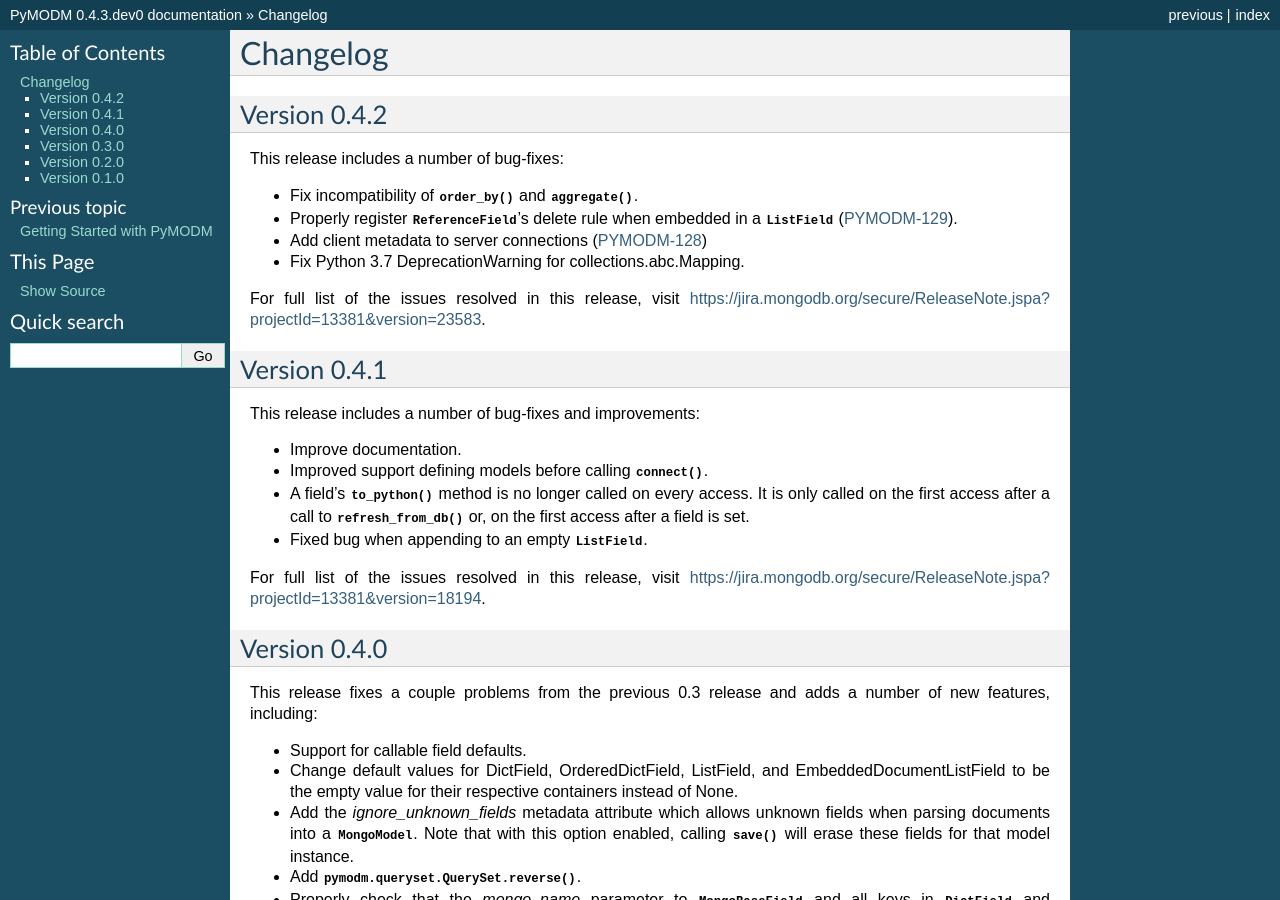
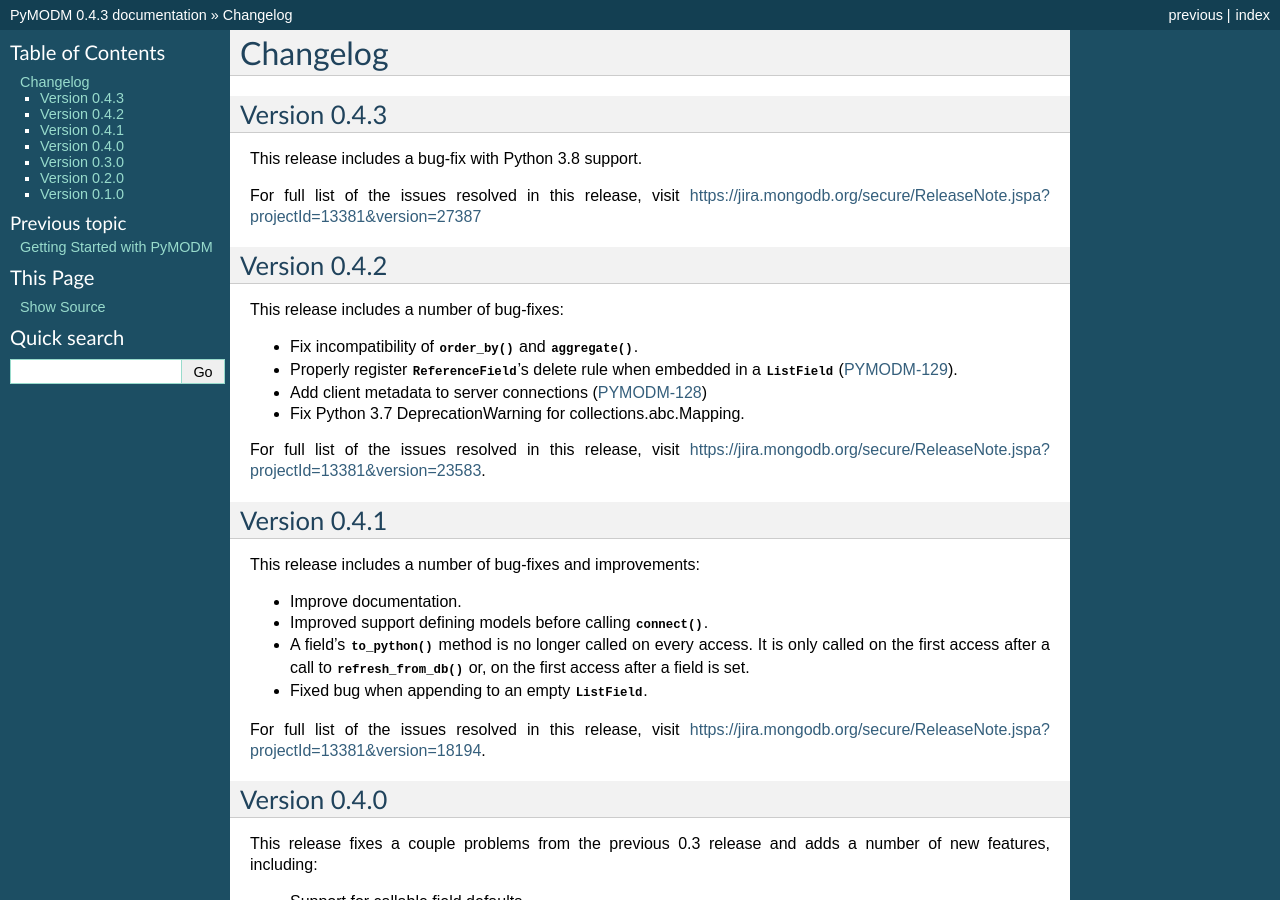
Before and after one commit to mongodb/pymodm, a Sphinx documentation site: the page built from doc/changelog.rst, in a window 1280 px wide and 900 px high. Built offline with Sphinx 7.4.7, drawn with Linux system fonts in a browser that asks for light colours; some of the changed text lies outside the part shown.

Commit message:
BUMP 0.4.3

```diff
--- a/doc/changelog.rst
+++ b/doc/changelog.rst
@@ -1,5 +1,13 @@
 Changelog
 =========
+
+Version 0.4.3
+-------------
+
+This release includes a bug-fix with Python 3.8 support.
+
+For full list of the issues resolved in this release, visit
+https://jira.mongodb.org/secure/ReleaseNote.jspa?projectId=13381&version=27387
 
 Version 0.4.2
 -------------
--- a/pymodm/__init__.py
+++ b/pymodm/__init__.py
@@ -20,4 +20,4 @@
 
 __all__ = fields.__all__ + connection.__all__ + base.__all__
 
-version = '0.4.3.dev0'
+version = '0.4.3'
--- a/setup.py
+++ b/setup.py
@@ -20,7 +20,7 @@
     use_setuptools()
     from setuptools import setup, find_packages
 
-VERSION = '0.4.3.dev0'
+VERSION = '0.4.3'
 
 LONG_DESCRIPTION = None
 try:
@@ -41,6 +41,8 @@
     "Programming Language :: Python :: 3.4",
     "Programming Language :: Python :: 3.5",
     "Programming Language :: Python :: 3.6",
+    "Programming Language :: Python :: 3.7",
+    "Programming Language :: Python :: 3.8",
     "Programming Language :: Python :: Implementation :: CPython",
     "Programming Language :: Python :: Implementation :: PyPy",
     'Topic :: Database',
```
